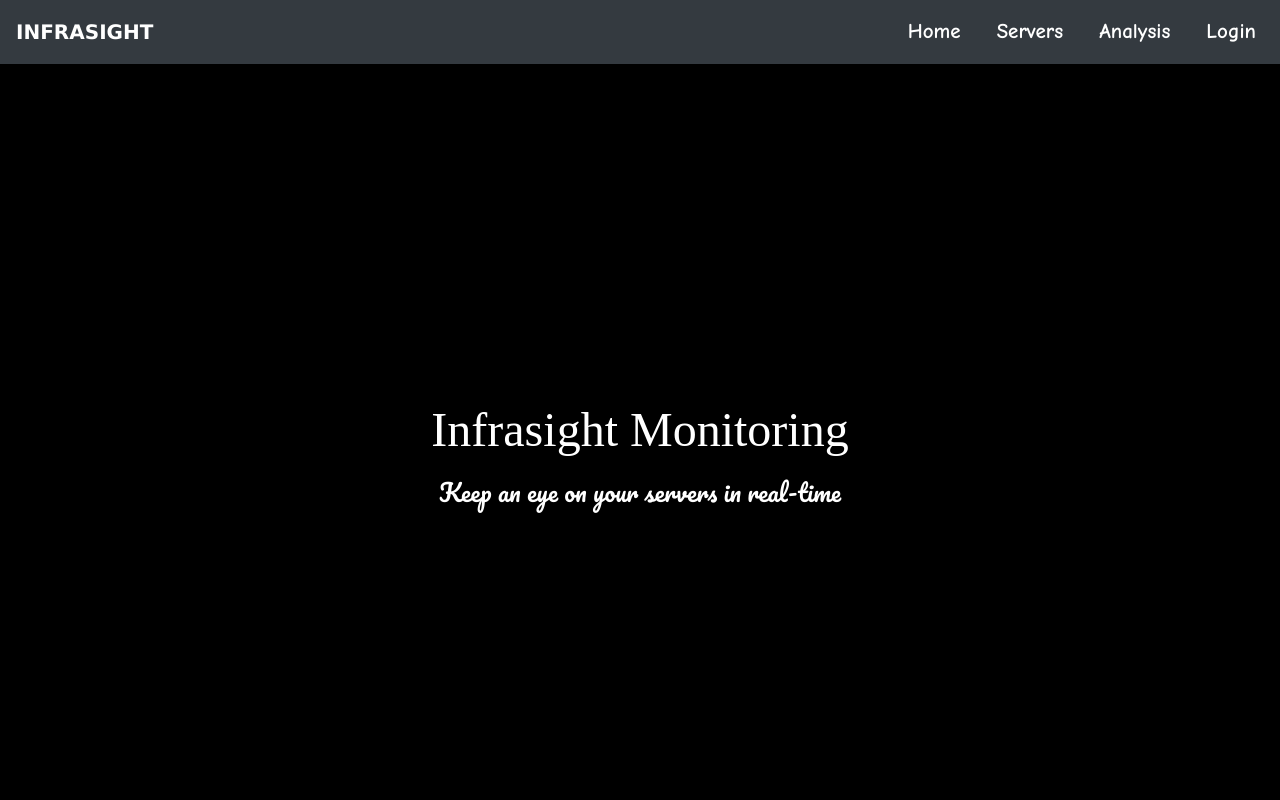
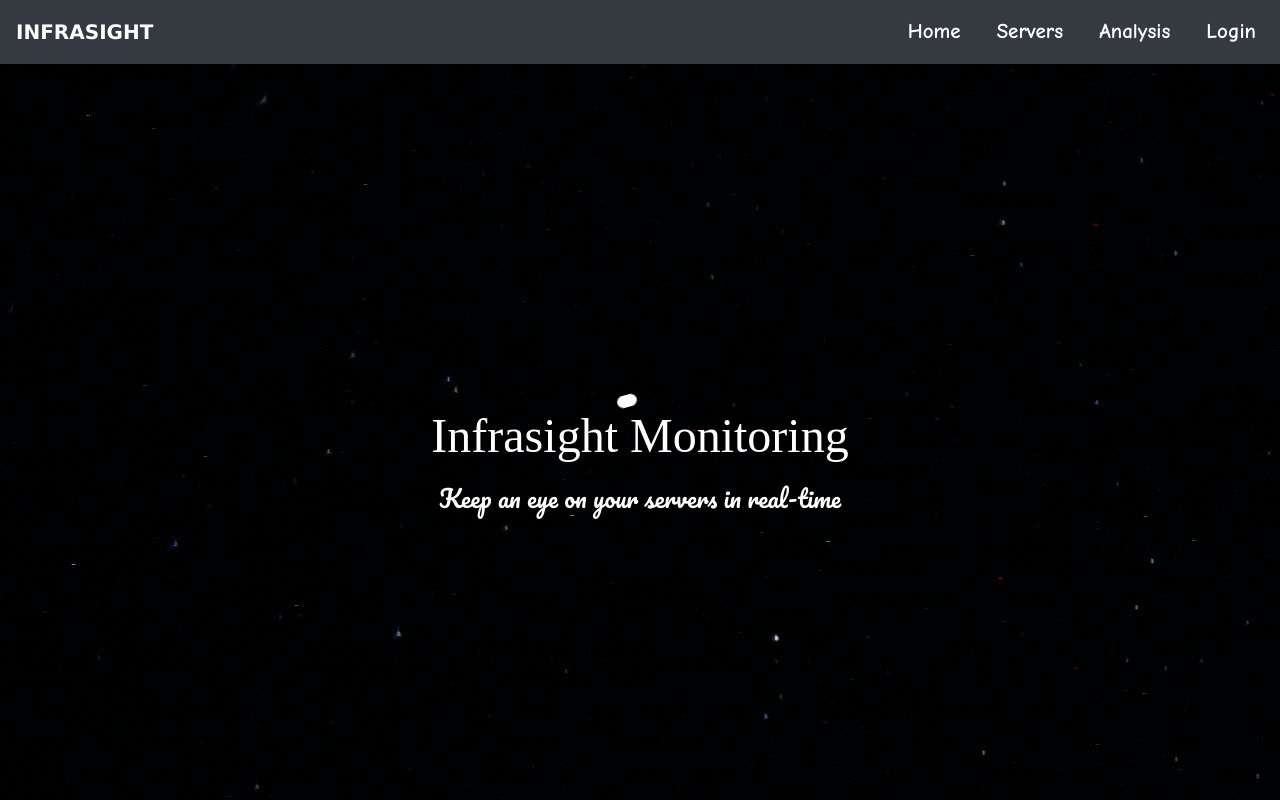
Before and after one commit to Navin3d/Infrasight-React, a React (Create React App) app: page / in a window 1280 px wide. Shown: the top 800 px of the page. Built offline with nearby package versions, Linux system fonts and the light colour scheme; a web font is replaced by a local one.

Commit message:
animation

```diff
--- a/src/css/home.css
+++ b/src/css/home.css
@@ -1,6 +1,6 @@
 
 .home-container {
-    background-color: black;
+    background:url('../assests/back4.jpg');
     color: white;
     height: 100vh;
     display: flex;
@@ -72,3 +72,24 @@
       opacity: 1;
     }
   }
+
+  .box{
+    padding-top: 10px;
+    height: 10px;
+    width: 20px;
+    border: 1px solid white;
+    position: relative;
+    border-radius: 50px;
+    animation-name: rotation;
+    animation-duration: 3s;
+    animation-iteration-count: infinite;
+  }
+
+  @keyframes rotation {
+    0%   {background-color:rgb(255, 255, 255); left:0px; top:0px; transform: rotate(0deg);}
+    16%  {background-color:rgb(255, 255, 255); left:300px; top:0px;transform: rotate(360deg);}
+    32%  {background-color:rgb(255, 255, 255); left:300px; top:150px;transform: rotate(0deg);}
+    48%  {background-color:rgb(255, 255, 255); left:-300px; top:150px;transform: rotate(360deg);}
+    64% {background-color:rgb(255, 255, 255); left:-300px; top:0px;transform: rotate(0deg);}
+    100% {background-color:rgb(255, 255, 255); left:0px; top:0px;transform: rotate(360deg);}
+  }
--- a/src/pages/home-page.jsx
+++ b/src/pages/home-page.jsx
@@ -5,10 +5,10 @@ const HomePage = () => {
     return (
         <div>
             <div className="home-container">
-                <div className="box">
+                <div className="box"></div>
                     <h1 className="home-title">Infrasight Monitoring</h1>
                     <p className="home-description">Keep an eye on your servers in real-time</p>
-                </div>
+
             </div>
 
             {/* Add a spacer or some content to create space */}
```
